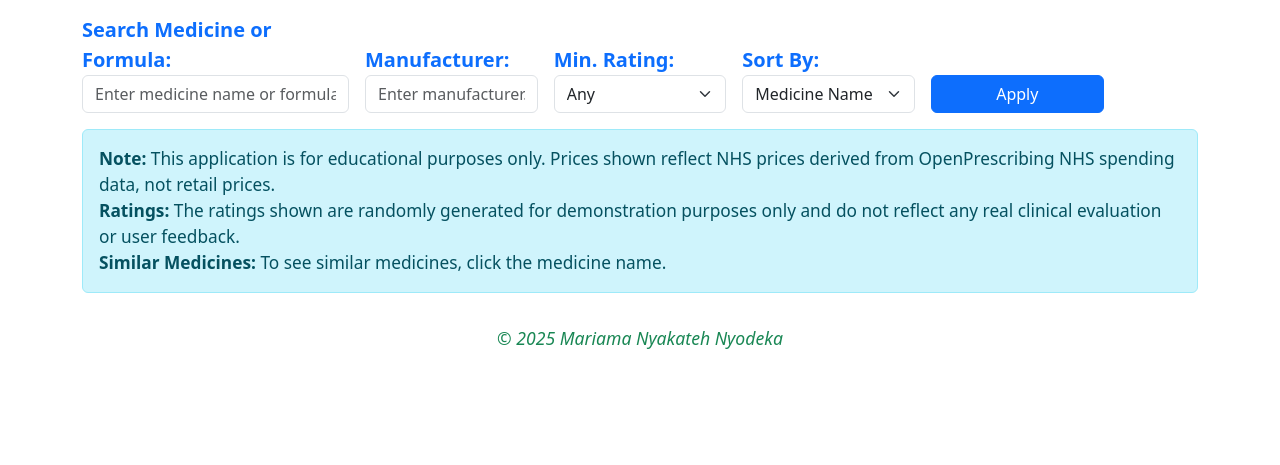
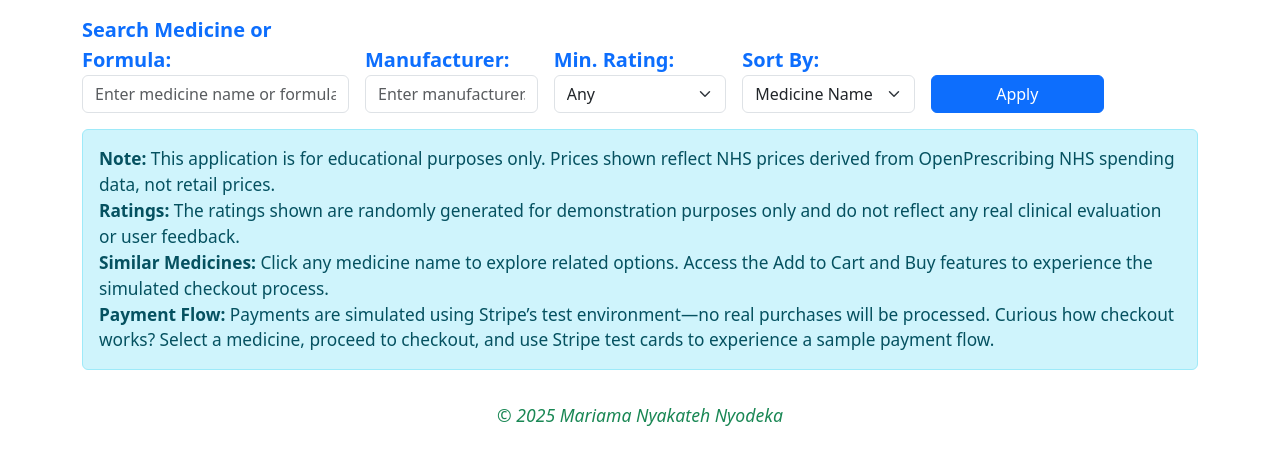
Before and after one commit to Mariama-ny21/final-project-meds-db, a Django app: page /medicines/ in a window 1280 px wide. Shown: the part 105-570 px from the top of the page. Run offline with Django 4.2, Linux system fonts and the light colour scheme; data that the repository does not hold is empty.

Commit message:
Update alert message in medicine list template to clarify features and payment flow

```diff
--- a/sample_uk_meds/templates/sample_uk_meds/medicine_list.html
+++ b/sample_uk_meds/templates/sample_uk_meds/medicine_list.html
@@ -114,7 +114,9 @@
                 <div class="alert alert-info mb-4 w-100" role="alert" style="font-size: 1.08rem;">
                     <strong>Note:</strong> This application is for educational purposes only. Prices shown reflect NHS prices derived from OpenPrescribing NHS spending data, not retail prices.<br>
                     <strong>Ratings:</strong> The ratings shown are randomly generated for demonstration purposes only and do not reflect any real clinical evaluation or user feedback.<br>
-                    <strong>Similar Medicines:</strong> To see similar medicines, click the medicine name.
+                    <strong>Similar Medicines:</strong> Click any medicine name to explore related options. Access the Add to Cart and Buy features to experience the simulated checkout process.<br>
+                    <strong>Payment Flow:</strong> Payments are simulated using Stripe’s test environment—no real purchases will be processed.
+                    Curious how checkout works? Select a medicine, proceed to checkout, and use Stripe test cards to experience a sample payment flow.
                 </div>
             </div>
         </div>
```
